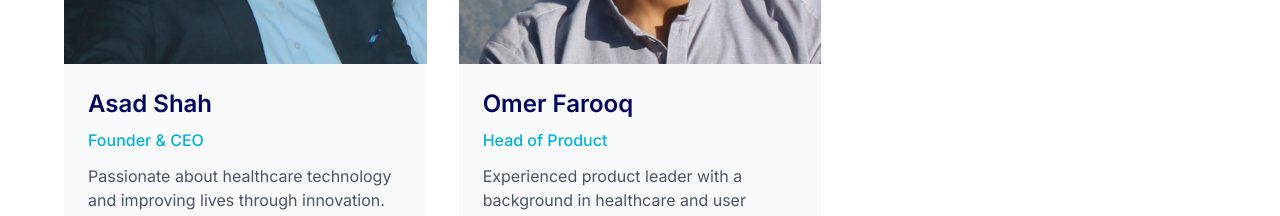
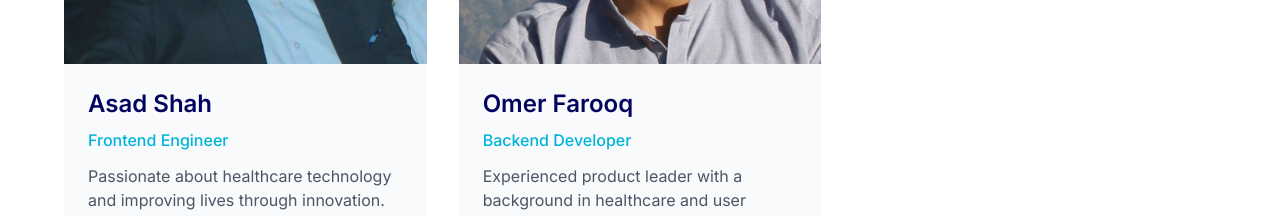
Before and after one commit to iamasadshah/WellWish, a Next.js app: page /about in a window 1280 px wide. Shown: the part 2280-2496 px from the top of the page. Built offline with nearby package versions, Linux system fonts and the light colour scheme; no server answers.

Commit message:
Update About, Features, and Hero components to improve navigation and team member roles.

```diff
--- a/src/app/about/page.tsx
+++ b/src/app/about/page.tsx
@@ -5,14 +5,14 @@ import { FaHeart, FaHandshake, FaUsers, FaChartLine } from "react-icons/fa";
 const teamMembers = [
   {
     name: "Asad Shah",
-    role: "Founder & CEO",
+    role: "Frontend Engineer",
     image: "/assets/team/asadshah.jpg",
     bio: "Passionate about healthcare technology and improving lives through innovation.",
     linkedin: "https://www.linkedin.com/in/iamasadshah/",
   },
   {
     name: "Omer Farooq",
-    role: "Head of Product",
+    role: "Backend Developer",
     image: "/assets/team/omerafrooq.jpg",
     bio: "Experienced product leader with a background in healthcare and user experience.",
     linkedin: "https://www.linkedin.com/in/omer-farooq-b288b524b/",
@@ -212,7 +212,7 @@ export default function AboutPage() {
           </p>
           <div className="flex flex-col sm:flex-row gap-4 justify-center">
             <a
-              href="/signup"
+              href="/auth/signup"
               className="inline-flex items-center justify-center px-8 py-3 bg-[#00b4d8] text-white rounded-full hover:bg-[#03045e] transition-colors"
             >
               Get Started
--- a/src/components/Features.tsx
+++ b/src/components/Features.tsx
@@ -1,4 +1,6 @@
+"use client";
 import React from "react";
+import { useRouter } from "next/navigation";
 
 const features = [
   {
@@ -28,6 +30,7 @@ const features = [
 ];
 
 export default function Features() {
+  const router = useRouter();
   return (
     <section className="bg-[#caf0f8] py-24 px-4 ">
       <div className="container mx-auto max-w-7xl">
@@ -58,7 +61,12 @@ export default function Features() {
 
         {/* Sign up button */}
         <div className="mt-8 flex justify-center items-center">
-          <button className="group inline-flex items-center bg-[#00b4d8] rounded-full text-[#1E1B3A] overflow-hidden px-1">
+          <button
+            onClick={() => {
+              router.push("/auth/signup");
+            }}
+            className="group inline-flex items-center bg-[#00b4d8] rounded-full text-[#1E1B3A] overflow-hidden px-1 cursor-pointer"
+          >
             <span className="px-6 py-3 text-lg font-semibold">Sign up</span>
             <span className="w-16 h-12 rounded-full flex items-center justify-center bg-[#90e0ef] text-texte transition-transform group-hover:translate-x-1">
               <svg
--- a/src/components/Hero.tsx
+++ b/src/components/Hero.tsx
@@ -21,7 +21,7 @@ export default function Hero() {
           </p>
 
           <Link
-            href="/signup"
+            href="/auth/signup"
             className="inline-flex items-center bg-white text-[#00b4d8] px-8 py-3 rounded-full hover:bg-primary transition-colors text-lg font-medium group"
           >
             Start free today
```
